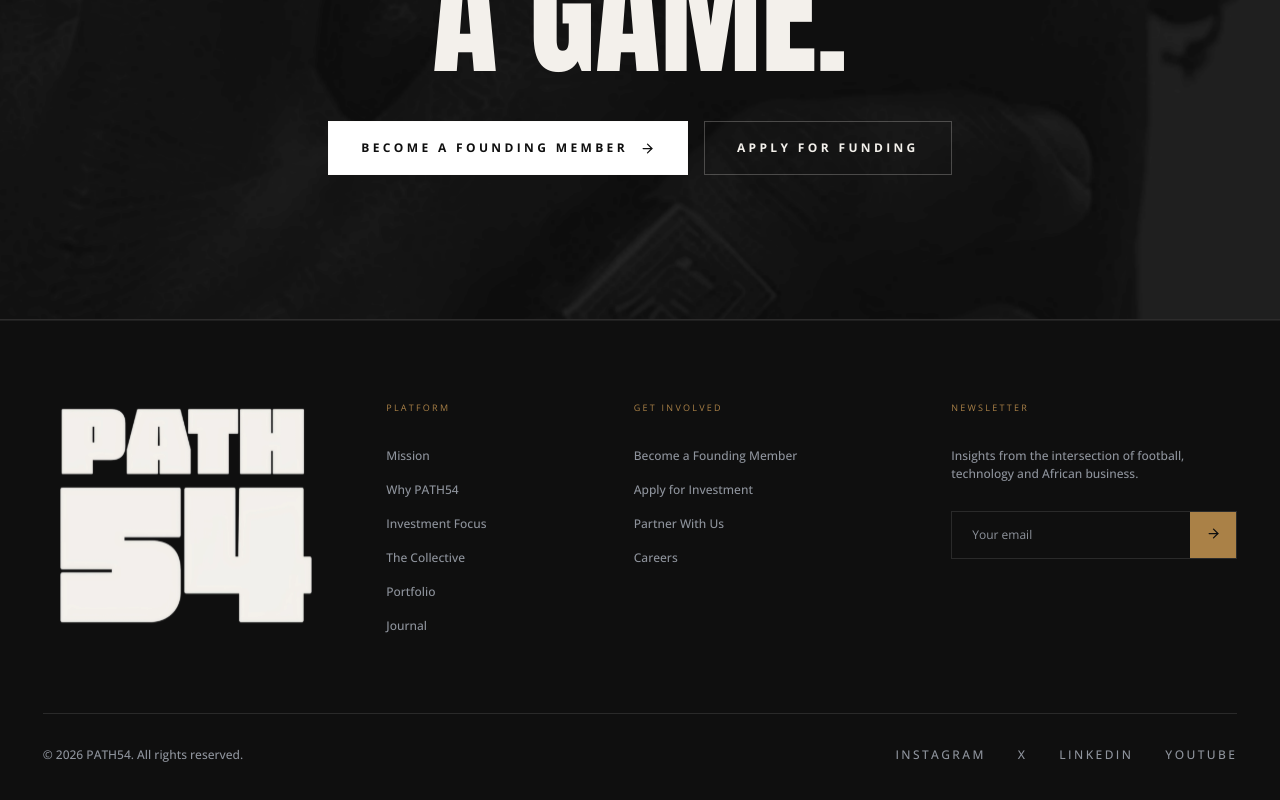
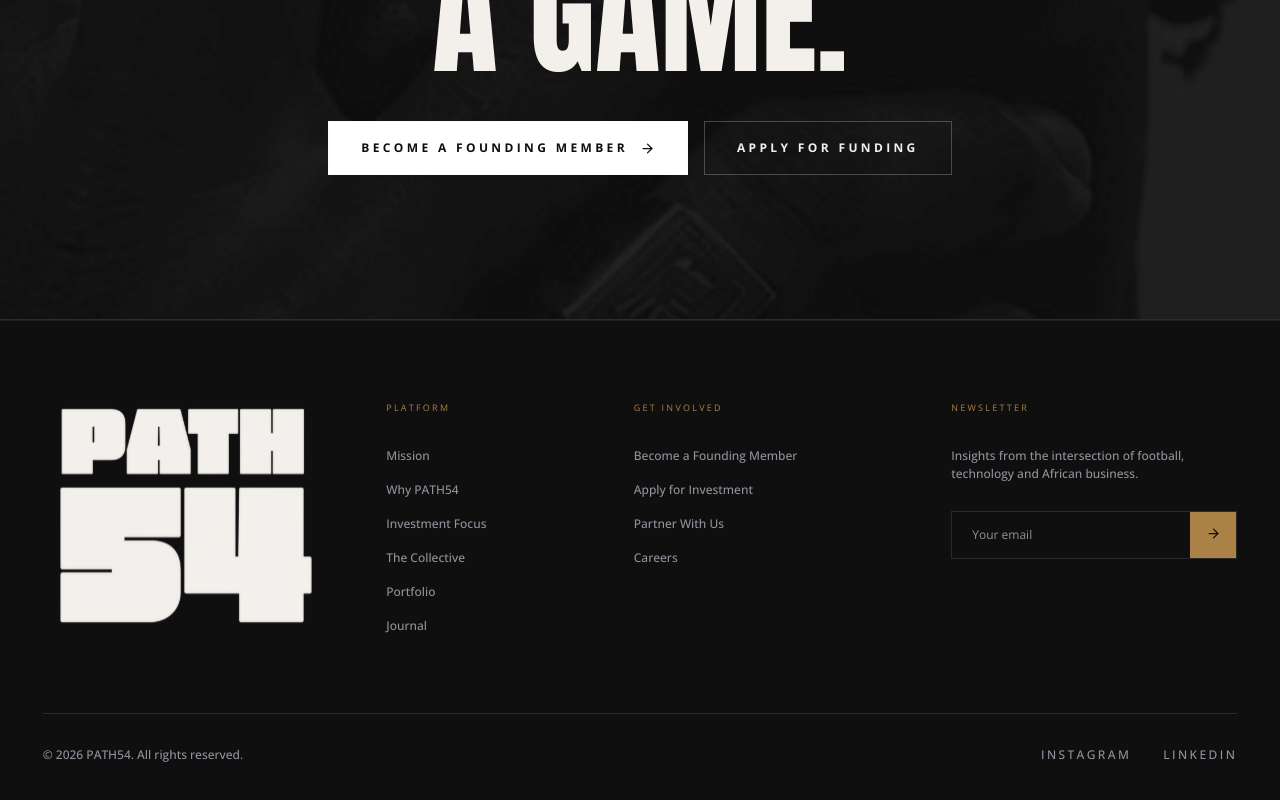
Before and after one commit to idrislawalR/path54, a Next.js app: page / in a window 1280 px wide. Shown: the part 7825-8625 px from the top of the page. Built offline with nearby package versions, Linux system fonts and the light colour scheme.

Commit message:
removed x and youtube

```diff
--- a/src/components/site-footer.tsx
+++ b/src/components/site-footer.tsx
@@ -20,9 +20,7 @@
 
 const socialLinks = {
   Instagram: "https://www.instagram.com/path54vc",
-  X: "#",
   LinkedIn: "https://www.linkedin.com/company/path54",
-  YouTube: "#",
 };
 
 export function SiteFooter() {
```
